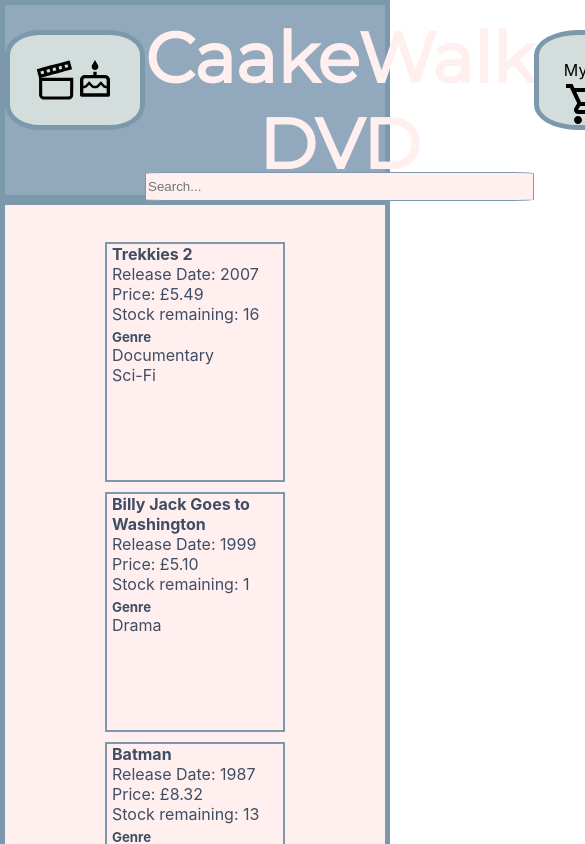
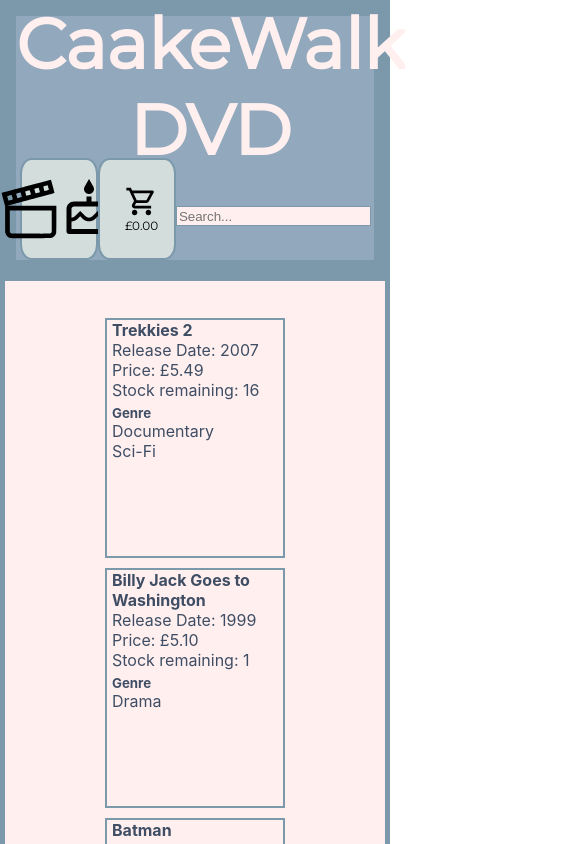
Before and after one commit to BathSpaWebDev/caake-and-chill, a React (Create React App) app in the folder my-app/: page / in a window 390 px wide. Shown: the top 844 px of the page, 585 px wide, since content can reach past the window. Built offline with nearby package versions, Linux system fonts and the light colour scheme.

Commit message:
better mobile view

```diff
--- a/my-app/src/components/NavBar.jsx
+++ b/my-app/src/components/NavBar.jsx
@@ -4,19 +4,19 @@ import { Header } from "./Header.jsx";
 
 export const NavBar = (props) => {
     return(
-        <nav className="nav-grid">
-            <Logo className="logo-grid"/>
-            <Header className="header-grid"/>
-            <div className="nav-cart cart-grid">
+        <nav className="navigation-container">
+            <div className="header-position"><Header /></div>
+            <div className="navigation-box">
+                <Logo />
+                <input className="search-field" type="text" placeholder="Search..."/>
                 <div className="cart-container">
-                    <div className="navigation-font">{props.title}</div>
-                    <div className="flex-box">
-                        <CartIcon/>
-                        <div className="navigation-font">{props.total}</div>
+                    <div className="text-visibility">{props.title}</div>
+                    <div className="cart-box">
+                        <CartIcon />
+                        <div>£{props.total}</div>
                     </div>
                 </div>
             </div>
-            <input className="search-field search-grid" type="text" placeholder="Search..."></input>
         </nav>
     );
 }
--- a/my-app/src/components/NavigationImages.jsx
+++ b/my-app/src/components/NavigationImages.jsx
@@ -5,14 +5,15 @@ import "../components/navbar.css"
 
 export const CartIcon = () => {
     return(
-            <img className="cart-icon" src={cartIcon} alt="shopping cart"/>
+        <img className="logo-icons" src={cartIcon} alt="shopping cart"/>
     );
 }
+
 export const Logo = () => {
     return(
         <div className="logo">
-            <img src={moviesIcon} alt="movies icon"/>
-            <img src={cakeIcon} alt="cake icon"/>
+            <img className="logo-icons" src={moviesIcon} alt="movies icon"/>
+            <img className="logo-icons" src={cakeIcon} alt="cake icon"/>
         </div>
     );
 }
--- a/my-app/src/components/navbar.css
+++ b/my-app/src/components/navbar.css
@@ -1,67 +1,122 @@
 *{
     box-sizing: border-box;
 }
-.nav-grid{
+
+.navigation-container{
+    font-family: 'Montserrat', sans-serif;
+    font-size: 1rem;
     background-color: #92A9BD;
-    padding: 25px 0 5px 0;
-    height: 200px;
+    border: solid #7C99AC 1rem;
+    height: auto;
     display: grid;
-    grid-template-areas:
-        "l h c"
-        ". s .";
-    justify-items: center;
-    border: solid #7C99AC 5px;
+    grid-auto-flow: row;
 }
 
-.logo-grid{
-    grid-area: l;
-}
-
-.header-grid{
-    grid-area: h;
-}
-.cart-grid{
-    grid-area: c;
-}
-
-.search-grid{
-    grid-area: s;
-}
 .logo{
     display: flex;
     background-color: #D3DEDC;
-    height: 100px;
-    padding: 25px;
+    height: auto;
+    width: 25%;
+    padding: 0.5%;
     border: solid #7C99AC 5px;
-    border-radius: 25%;
+    border-radius: 5%;
 }
 
 .cart-container{
-    box-sizing: border-box;
     background-color: #D3DEDC;
-    height: 100px;
-    width: 175px;
+    height: 75%;
+    width: 10%;
     padding: 25px;
     border: solid #7C99AC 5px;
-    border-radius: 25%;
+    border-radius: 5%;
 }
 
-.flex-box{
+.navigation-box{
     display:flex;
-}
-.cart-icon{
-    height: 3rem;
+    justify-content: space-between;
 }
 
-.navigation-font{
-    font-size: 1rem;
+.cart-box{
+    display:flex;
+    justify-content: space-between;
+}
+
+.logo-icons{
+    height:100%;
+    width:100%;
 }
 
 .search-field{
-    height: 75%;
-    width:100%;
+    margin-top: 3rem;
+    height: 20%;
+    width:33%;
     background-color: #FFEFEF;
     border: solid #7C99AC 1px;
-    border-radius: 5%;
+    border-radius: 1%;
     margin-bottom: 20px;
 }
+
+.text-visibility{
+    visibility: visible;
+}
+@media (max-width: 412px) {
+    .header-position{
+        column-span: 2;
+    }
+    .navigation-container{
+        display: grid;
+
+    }
+    .logo{
+        order: 0;
+        background-color: #D3DEDC;
+        height: auto;
+        width: 20vw;
+        padding:2%;
+        border: solid #7C99AC 2px;
+        border-radius: 15%;
+        justify-content: center;
+        column-span: 1;
+    }
+    .cart-container{
+        order: 2;
+        background-color: #D3DEDC;
+        height: auto;
+        width: 20vw;
+        border: solid #7C99AC 2px;
+        border-radius: 15%;
+        font-size: 0.75rem;
+        display: flex;
+        justify-content: space-evenly;
+        column-span: 1;
+    }
+    .search-field {
+        order:3;
+        height: 20%;
+        width: 50vw;
+        column-span: 3;
+    }
+    .cart-box{
+        justify-content: center;
+        display: grid;
+    }
+
+    .navigation-box{
+        justify-content:center;
+        width:90vw;
+        margin-left: 1%;
+        margin-right: 1%;
+    }
+
+    .logo-icons{
+        width:100%;
+        height:100%;
+    }
+
+    .text-visibility{
+        visibility: hidden;
+        font-size: 0;
+    }
+
+
+}
```
